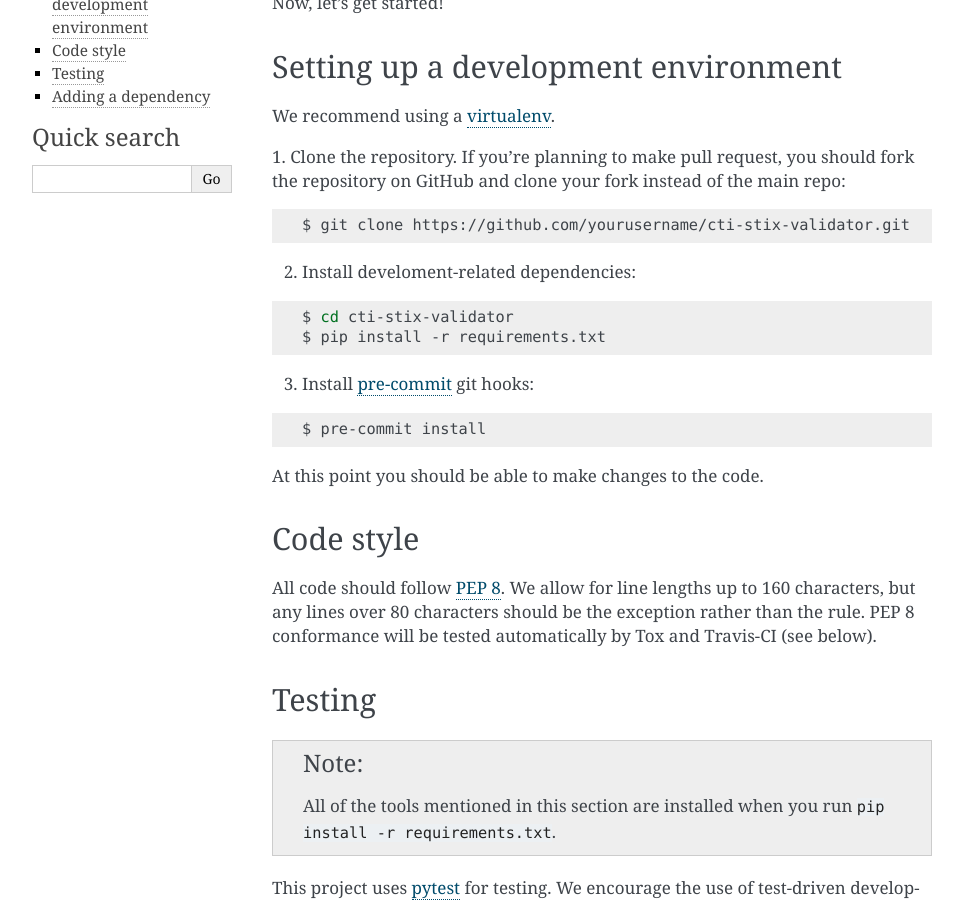
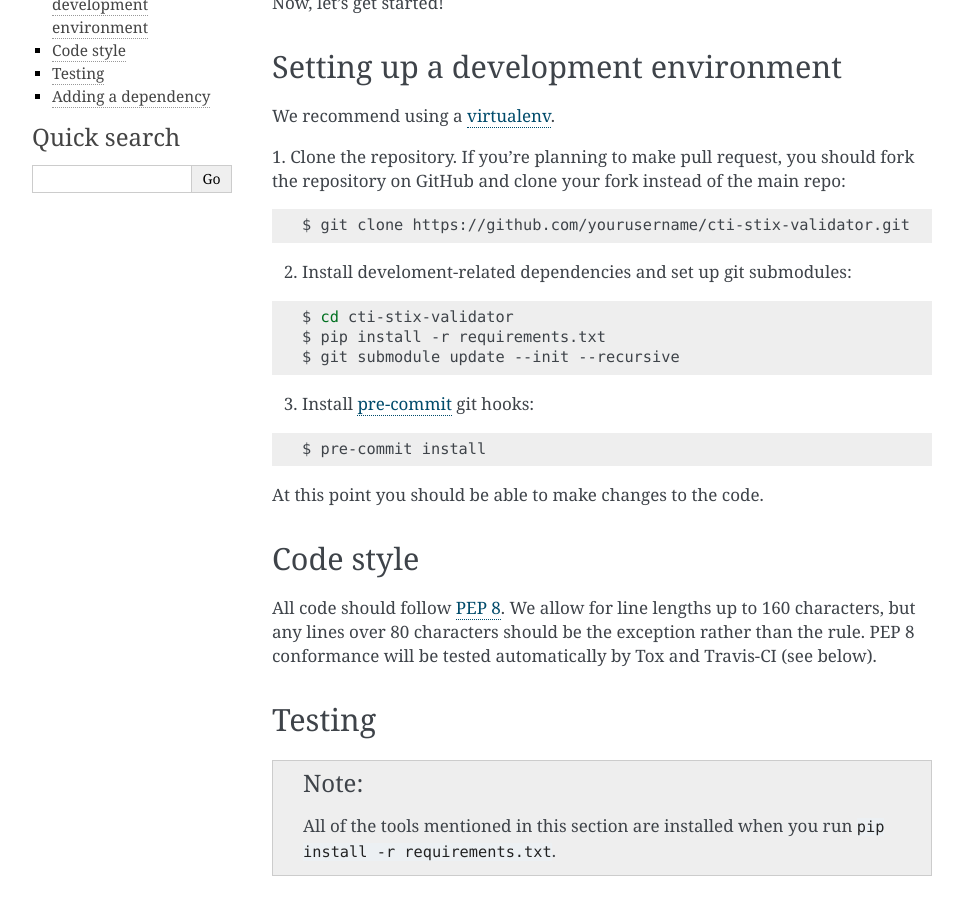
Before and after one commit to oasis-open/cti-stix-validator, a Sphinx documentation site: the page built from docs/contributing.rst, in a window 1280 px wide and 900 px high, scrolled down 360 px. Shown: the whole window, without its empty margins (148-1111 px from the left). Built offline with Sphinx 7.4.7, drawn with Linux system fonts in a browser that asks for light colours.

Commit message:
Update install instructions in contributing guide

```diff
--- a/docs/contributing.rst
+++ b/docs/contributing.rst
@@ -27,12 +27,13 @@ the repository on GitHub and clone your fork instead of the main repo:
 
     git clone https://github.com/yourusername/cti-stix-validator.git
 
-2. Install develoment-related dependencies:
+2. Install develoment-related dependencies and set up git submodules:
 
 .. prompt:: bash
 
     cd cti-stix-validator
     pip install -r requirements.txt
+    git submodule update --init --recursive
 
 3. Install `pre-commit <http://pre-commit.com/#usage>`_ git hooks:
 
```
